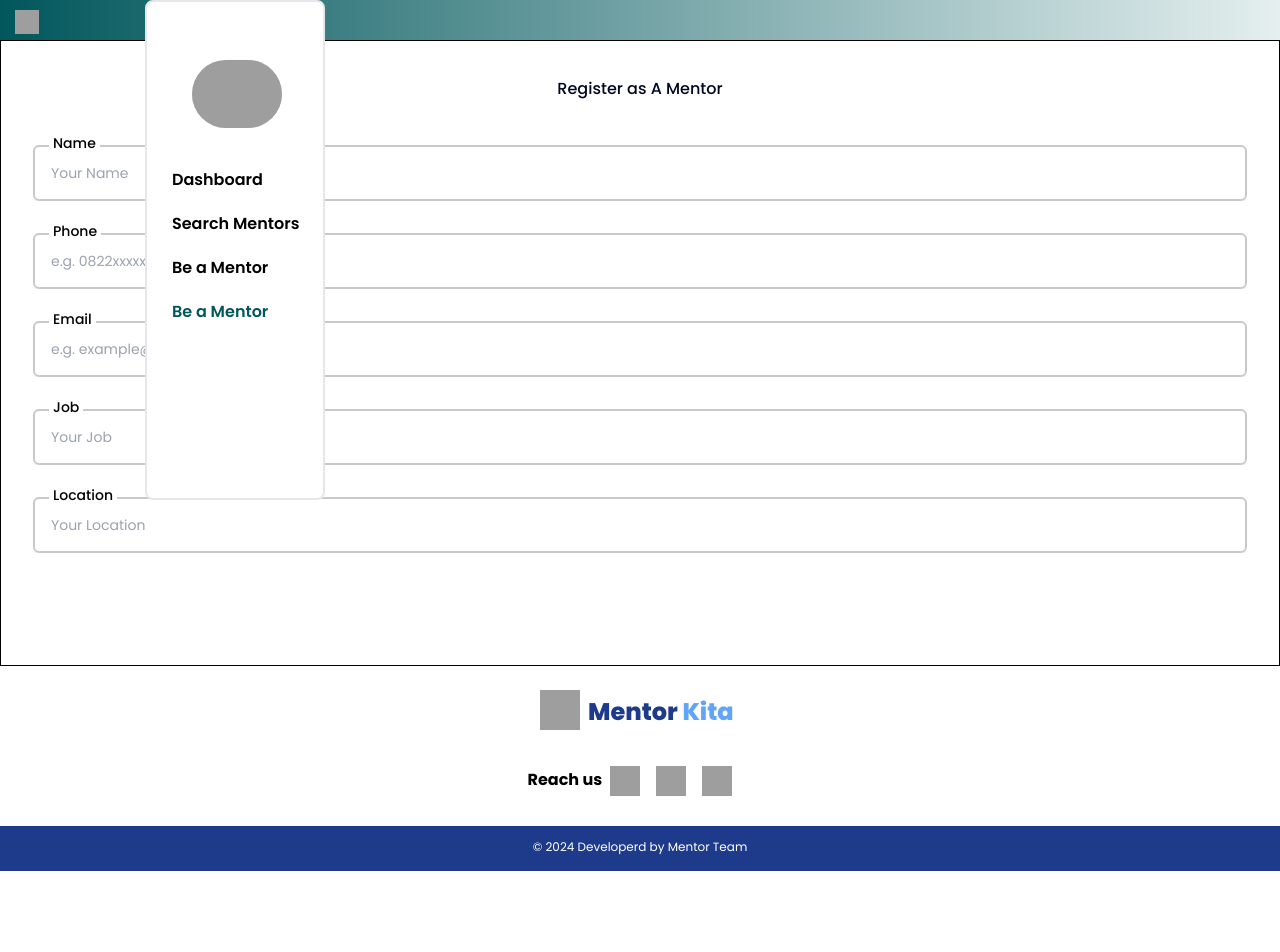
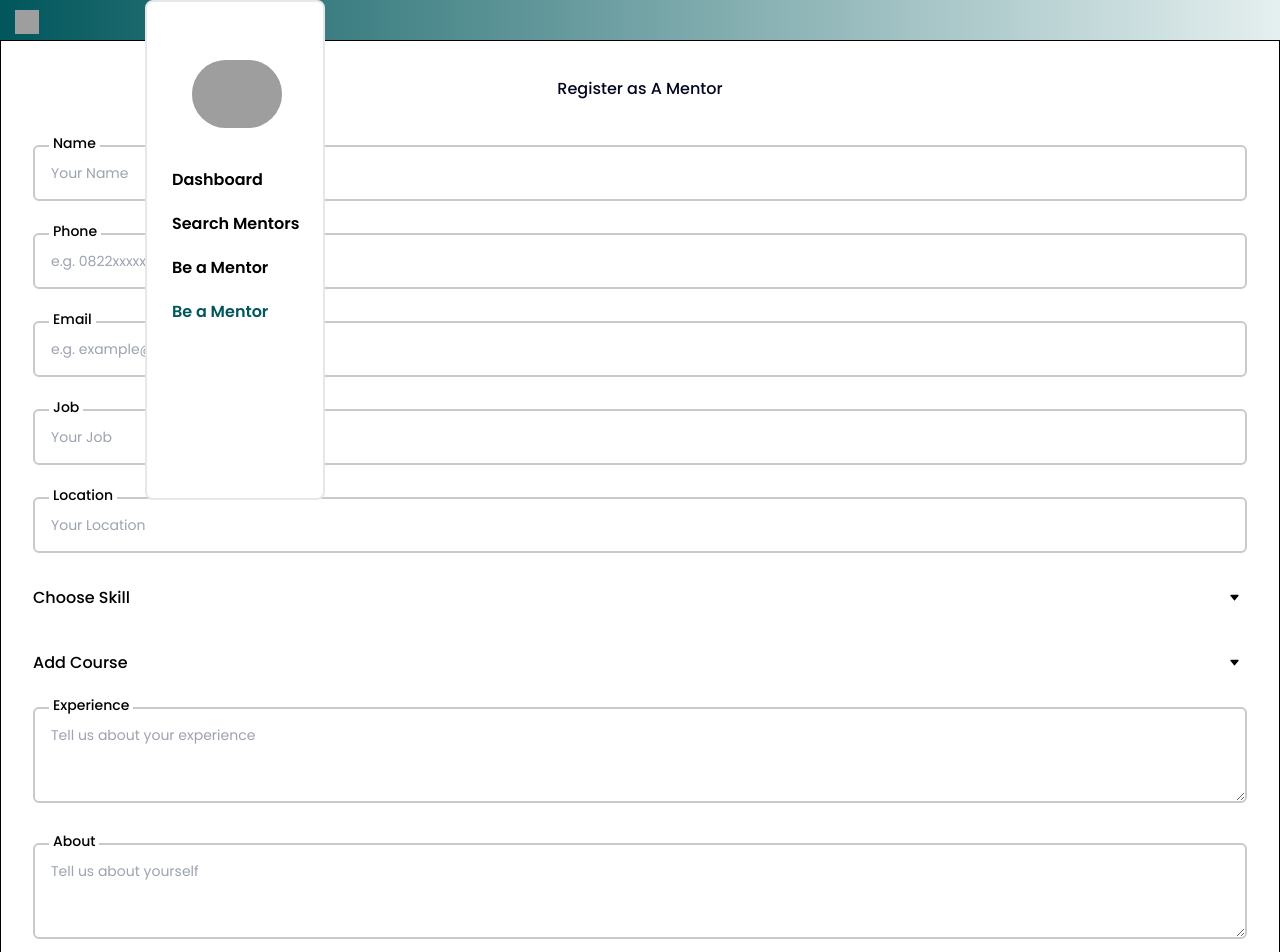
Before and after one commit to MentorKita/mentorkita-project, a React (Vite) app in the folder client/: page /BecomeAMentor in a window 1280 px wide. Shown: the top 952 px of the page. Before the commit the page ends 871 px from the top, so only its background shows below. Built offline with nearby package versions, Linux system fonts and the light colour scheme; grey boxes are pictures that could not be loaded.

Commit message:
membuat fragment form resgist mentor

```diff
--- a/client/src/components/Fragments/FormRegisterMentor.jsx
+++ b/client/src/components/Fragments/FormRegisterMentor.jsx
@@ -1,6 +1,12 @@
-
 import InputForm from "../Elements/Input/inputForm";
-// import { useState } from "react";
+import TextareaForm from "../Elements/Input/textareaForm";
+import CheckBoxForm from "../Elements/Input/checkboxForm";
+import Accordion from "./Accordion";
+import DisplaySkills from "./DisplaySkills";
+import skills from "../../data/skills";
+import { useState } from "react";
+import courses from "../../data/courses";
+import DarkBlueButton from "../Elements/Button/darkBlueButton";
 // import { konsultasi } from "../../services/konsultasi.service";
 
 const FormRegisterMentor = () => {
@@ -22,10 +28,37 @@ const FormRegisterMentor = () => {
   //     });
   //   };
 
+  // State untuk menyimpan skill yang dipilih
+  const [selectedSkills, setSelectedSkills] = useState([]);
+
+  // controller skills
+  const handleSkillChange = (event) => {
+    const skillValue = event.target.value;
+    if (event.target.checked) {
+      setSelectedSkills([...selectedSkills, skillValue]);
+    } else {
+      setSelectedSkills(selectedSkills.filter((skill) => skill !== skillValue));
+    }
+  };
+
+  // State untuk menyimpan Course yang dipilih
+  const [selectedCourses, setSelectedCourses] = useState([]);
+
+  // controller Courses
+  const handleCourseChange = (event) => {
+    const courseValue = event.target.value;
+    if (event.target.checked) {
+      setSelectedCourses([...selectedCourses, courseValue]);
+    } else {
+      setSelectedCourses(selectedCourses.filter((course) => course !== courseValue));
+    }
+  };
+
   return (
     // <form onSubmit={handleAddQuestion}>
-    <form onSubmit="">
-      <div className="mb-8">
+    <form onSubmit="" className="font-poppins">
+      {/* Nama */}
+      <section className="mb-8">
         <InputForm
           type="text"
           label="Name"
@@ -33,46 +66,115 @@ const FormRegisterMentor = () => {
           name="name"
           requiredStatus={true}
         />
-      </div>
-      <div className="mb-8">
+      </section>
+      {/* no telepon */}
+      <section className="mb-8">
         <InputForm
           type="tel"
           label="Phone"
           placeholder="e.g. 0822xxxxxxxx"
-          name="name"
+          name="phone"
           requiredStatus={true}
         />
-      </div>
-      <div className="mb-8">
+      </section>
+      {/* email */}
+      <section className="mb-8">
         <InputForm
           type="email"
           label="Email"
           placeholder="e.g. example@gmail.com"
-          name="name"
+          name="email"
           requiredStatus={true}
         />
-      </div>
-      <div className="mb-8">
+      </section>
+      {/* job */}
+      <section className="mb-8">
         <InputForm
           type="text"
           label="Job"
           placeholder="Your Job"
-          name="name"
+          name="job"
           requiredStatus={true}
         />
-      </div>
-      <div className="mb-8">
+      </section>
+      {/* location */}
+      <section className="mb-8">
         <InputForm
           type="text"
           label="Location"
           placeholder="Your Location"
-          name="name"
+          name="location"
           requiredStatus={true}
         />
-      </div>
-      {/* <Button type="submit" classname="p-2 mt-6 w-full bg-primary rounded-full">
-        Kirim
-      </Button> */}
+      </section>
+      {/* choose skills */}
+      <section className="mb-8">
+        {/* memanggil dropdown skills */}
+        <Accordion
+          title={"Choose Skill"}
+          content={
+            <div className="my-2 pl-1 pr-4">
+              <div className="bg-gray-200 py-2 px-4 rounded-lg">
+                {skills.map((skill) => (
+                  <CheckBoxForm
+                    key={skill.value}
+                    object={skill}
+                    handleObjectChange={handleSkillChange}
+                    selectedObject={selectedSkills}
+                  />
+                ))}
+              </div>
+            </div>
+          }
+        />
+        <DisplaySkills
+          skills={selectedSkills.map((value) => ({ value, label: value }))}
+        />
+      </section>
+      {/* Add Course */}
+      <section className="mb-8">
+        {/* memanggil dropdown course */}
+        <Accordion
+          title={"Add Course"}
+          content={
+            <div className="my-2 pl-1 pr-4">
+              <div className="py-2 px-4 rounded-lg">
+                {courses.map((course) => (
+                  <CheckBoxForm
+                    key={course}
+                    object={course}
+                    handleObjectChange={handleCourseChange}
+                    selectedObject={selectedCourses}
+                  />
+                ))}
+              </div>
+            </div>
+          }
+        />
+      </section>
+      {/* experience */}
+      <section className="mb-10">
+        <TextareaForm
+          type="text"
+          label="Experience"
+          placeholder="Tell us about your experience"
+          name="experience"
+          requiredStatus={true}
+        />
+      </section>
+      <section className="mb-8">
+        <TextareaForm
+          type="text"
+          label="About"
+          placeholder="Tell us about yourself"
+          name="about"
+          requiredStatus={true}
+        />
+      </section>
+      {/* NOTE : nanti selanjutnya bisa di tambahkan handle on click untuk submit */}
+      <DarkBlueButton type="submit" customClass="py-3 px-2 w-full">
+        Register
+      </DarkBlueButton>
     </form>
   );
 };
```
